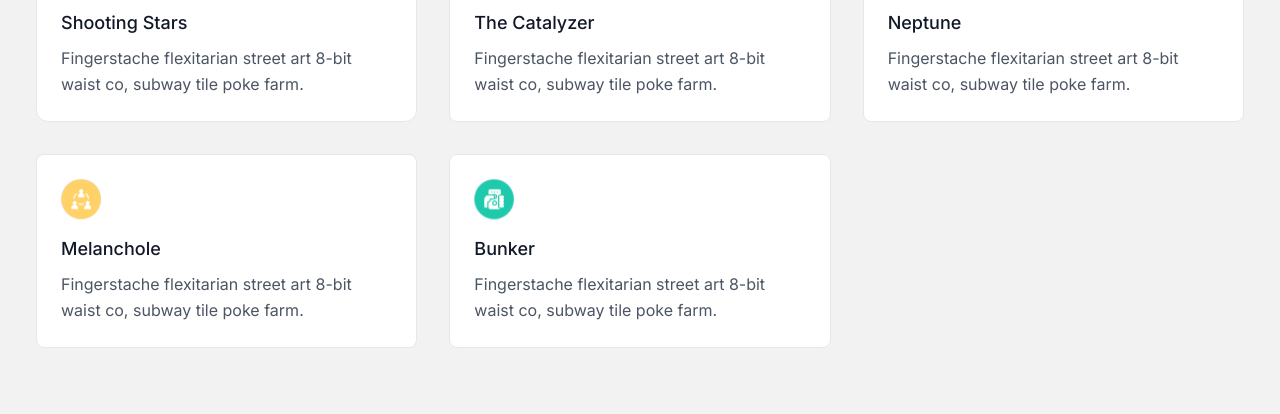
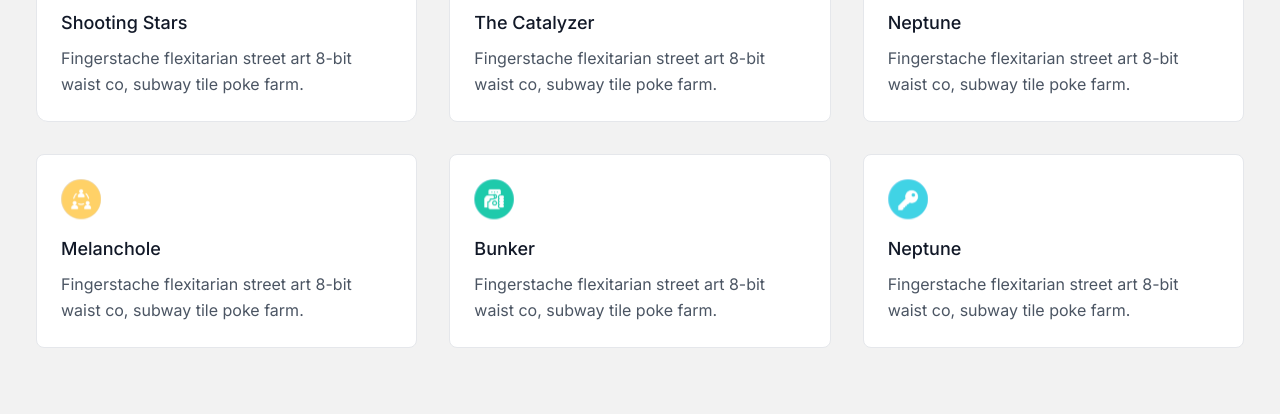
Before and after one commit to muhammad-danish1998/idcolab_2, a Next.js app: page / in a window 1280 px wide. Shown: the part 1160-1574 px from the top of the page. Built offline with nearby package versions, Linux system fonts and the light colour scheme.

Commit message:
feature card add

```diff
--- a/src/app/components/Featured.jsx
+++ b/src/app/components/Featured.jsx
@@ -107,6 +107,25 @@ const Featured = () => {
                 </p>
               </div>
             </div>
+            <div class="xl:w-1/3 md:w-1/2 p-4">
+              <div class="border border-gray-200 p-6 rounded-lg bg-white">
+                <div class="w-10 h-10 inline-flex items-center justify-center rounded-full bg-indigo-100 text-indigo-500 mb-4">
+                <Image
+                    src="/easy.svg"
+                    width={50}
+                    height={50}
+                    alt="Picture of the author"
+                  />
+                </div>
+                <h2 class="text-lg text-gray-900 font-medium title-font mb-2">
+                  Neptune
+                </h2>
+                <p class="leading-relaxed text-base">
+                  Fingerstache flexitarian street art 8-bit waist co, subway
+                  tile poke farm.
+                </p>
+              </div>
+            </div>
           </div>
         </div>
       </section>
```
